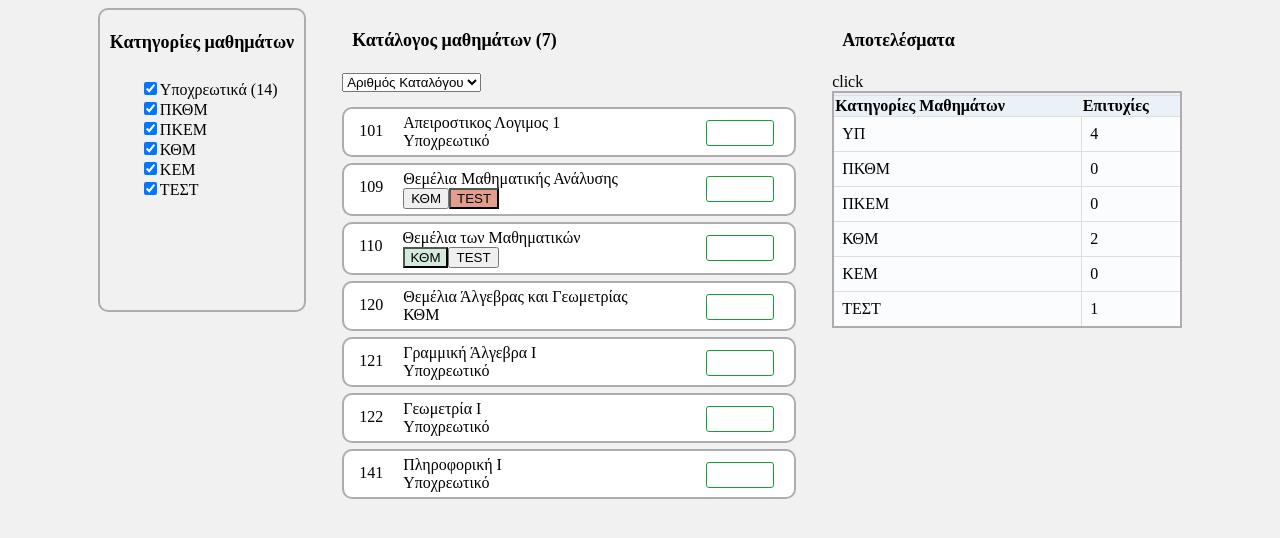
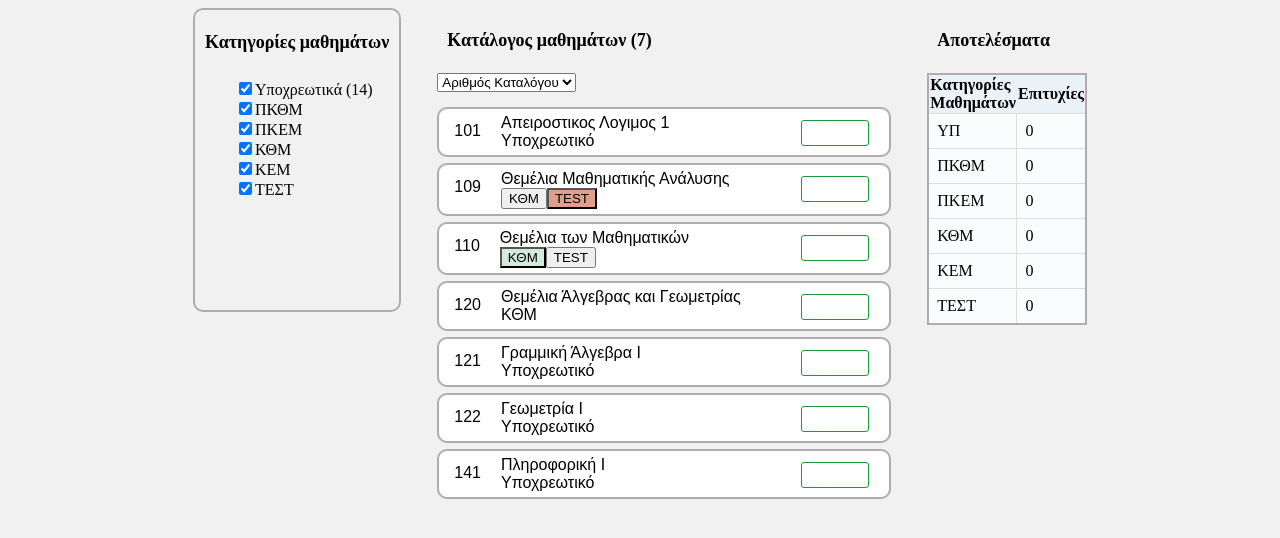
Before and after one commit to spaniard95/mathApp.js, a React (Create React App) app: page / in a window 1280 px wide. Shown: the top 538 px of the page. Built offline with nearby package versions, Linux system fonts and the light colour scheme.

Commit message:
matrix works

```diff
--- a/src/components/card/Card.js
+++ b/src/components/card/Card.js
@@ -8,7 +8,7 @@ const Card = ({num, title, category, grade, selected}) => {
     const grad = useSelector((state) => state.catalog);
 
     const handleGradeChange = (num, grade) => {
-        if(grade<=10 && grade>=5 || grade==="") dispatch(gradeInput({num: num,grade: grade})); //if grade acceptable update catalog
+        if(grade<=10 && grade>=0|| grade==="") dispatch(gradeInput({num: num,grade: grade})); //if grade acceptable update catalog
 
     };
 
--- a/src/components/card/card.css
+++ b/src/components/card/card.css
@@ -6,6 +6,7 @@
     max-width: 800px;
     text-align:left;
     max-height: 50px;
+    font-family: arial, sans-serif;
 
     border: 2px solid;
     border-radius: 10px;
@@ -36,11 +37,14 @@
     max-width: 75px;
     text-align: center;
 
-
     border: 1px solid;
     border-radius: 3px;
     border-color: rgb(21, 158, 55);
 
+}
+
+#grade:invalid {
+    border-color: red;
 }
 
 /* #grade::before {
--- a/src/components/matrix/Matrix.js
+++ b/src/components/matrix/Matrix.js
@@ -7,59 +7,33 @@ const categoriesLi = ["ΥΠ", "ΠΚΘΜ", "ΠΚΕΜ", "ΚΘΜ", "ΚΕΜ", "ΤΕ
 const Matrix = () => {
   const catalog = useSelector((state) => state.catalog);
   const group = groupByCategory(catalog);
-  console.log(group);
-  const arr1 = [];
-  for(let i=0; i<=5; i++) {
-    arr1.push(
+
+  const loadPassedLessons = () => {
+    const arr1 = [];
+    for(let i=0; i<=5; i++) {
+      arr1.push(
       <tr>
         <td>{categoriesLi[i]}</td>
-        {group[i]? <td>{group[i].length}</td> : <td>0</td>}
+        {group[i] ?
+          <td>{group[i].filter(lesson =>
+            Number(lesson.grade) >= 5 ).length}
+          </td>
+          :
+          <td>0</td>}
       </tr>
-    )
+    )}
+    return arr1
   }
+
   return <div class="results-matrix">
     <h1>Αποτελέσματα</h1>
-    <div>click</div>
+    {/* <div>future checkbox</div> */}
     <table>
-      <tr>
-        <th></th>
-        <th></th>
-      </tr>
       <tr>
         <th>Κατηγορίες Μαθημάτων</th>
         <th>Επιτυχίες</th>
       </tr>
-      {arr1}
-      {/* <tr>
-        <td>Alfreds </td>
-        <td>Maria Anders</td>
-        <td>Germany</td>
-      </tr>
-      <tr>
-        <td>Centro</td>
-        <td>Francisco Chang</td>
-        <td>Mexico</td>
-      </tr>
-      <tr>
-        <td>Ernst Handel</td>
-        <td>Roland Mendel</td>
-        <td>Austria</td>
-      </tr>
-      <tr>
-        <td>Island Trading</td>
-        <td>Helen Bennett</td>
-        <td>UK</td>
-      </tr>
-      <tr>
-        <td>Laughing </td>
-        <td>Yoshi Tannamuri</td>
-        <td>Canada</td>
-      </tr>
-      <tr>
-        <td>Magazzini </td>
-        <td>Giovanni Rovelli</td>
-        <td>Italy</td>
-      </tr> */}
+      {loadPassedLessons().map(x =>x)}
     </table>
   </div>
 };
--- a/src/components/matrix/matrix.css
+++ b/src/components/matrix/matrix.css
@@ -10,7 +10,7 @@ table {
     padding: 10px;
     /* font-family: arial, sans-serif; */
     border-collapse: collapse;
-    width: 350px;
+    max-width: 100px;
     height:fit-content;
     border: 2px solid;
     border-color: rgb(175, 171, 175);
@@ -27,5 +27,5 @@ table {
   }
 
   td:hover {
-    background-color: aqua;
+    background-color: rgb(151, 182, 182);
   }
--- a/src/components/row/index.js
+++ /dev/null
@@ -1,3 +0,0 @@
-import Row from "./Row";
-
-export default Row;
--- a/src/library/customGroupBy.js
+++ b/src/library/customGroupBy.js
@@ -1,10 +1,10 @@
 const groupByCategory = (array) => {
     return array.reduce((group, currentElem) => {
         const currentCateg = currentElem.selected ?
-            currentElem.category[currentElem.selected]  //if two categories choose the selected
+            currentElem.category[currentElem.selected]  //if two categories, choose the selected
             :
-            currentElem.category[0]
-        ;                        //if one categorie choose the only category avalaible
+            currentElem.category[0]                     //if one categorie exists
+        ;
 
         if(!group[currentCateg]){
             group[currentCateg] = [];
@@ -15,4 +15,5 @@ const groupByCategory = (array) => {
     }, {});
 };
 
+
 export default groupByCategory;
--- a/src/models/catalogModel/catalogSlice.js
+++ b/src/models/catalogModel/catalogSlice.js
@@ -8,12 +8,12 @@ export const catalogSlice = createSlice({
     initialState,
     reducers: {
         gradeInput: (state, action) => {
-            const lesson = state.find(x => x.number == action.payload.num)
-            const lessonIndex = state.indexOf(lesson)
+            const lesson = state.find(x => x.number == action.payload.num);
+            const lessonIndex = state.indexOf(lesson);
             state[lessonIndex].grade = action.payload.grade;
         },
         categoryChange: (state, action) => {
-            const lesson = state.find(x => x.number == action.payload.num)
+            const lesson = state.find(x => x.number == action.payload.num);
             const lessonIndex = state.indexOf(lesson);
             state[lessonIndex].selected = action.payload.selected;
         },
```
Also changed, not shown: src/components/row/Row.js (deleted, +0 -10 lines), src/components/row/row.css (deleted, +0 -11 lines).
